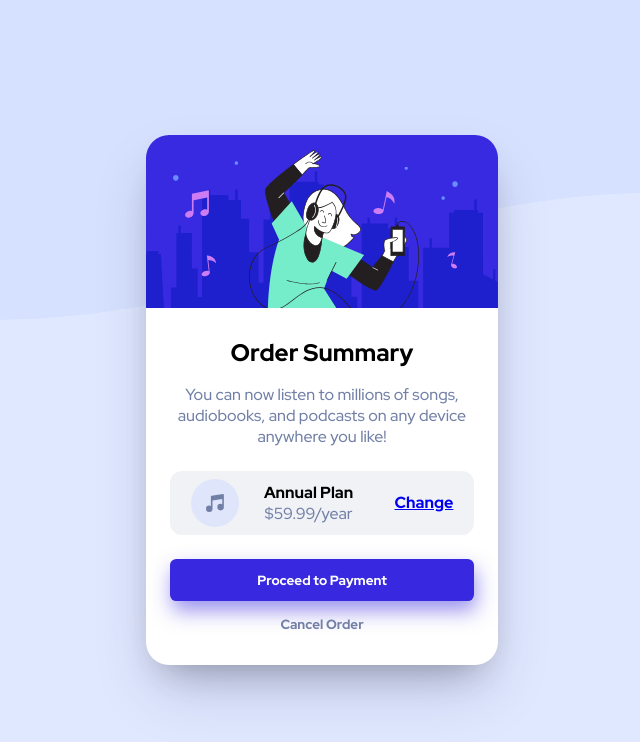
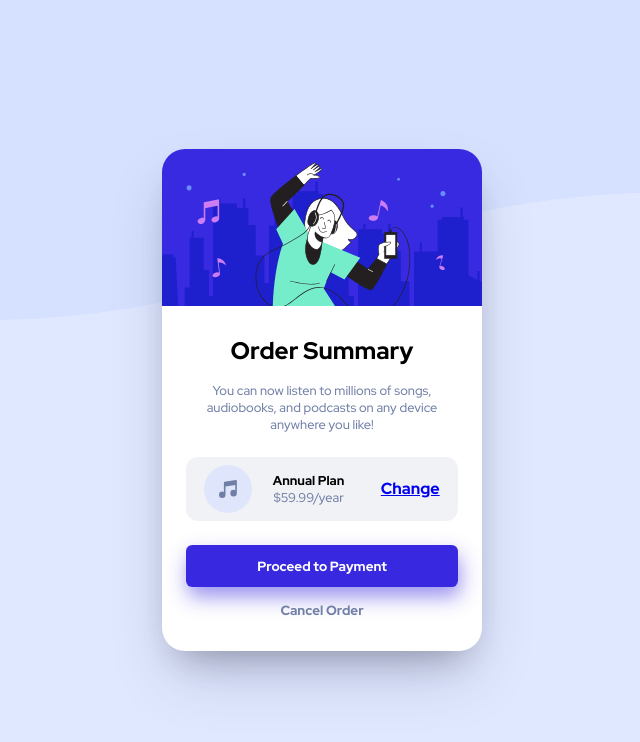
Before and after one commit to 197naveen/order-summary-component, a plain HTML site: page index.html in a window 1280 px wide. Shown: the whole page, without its empty margins (318-958 px from the left). Drawn offline with Linux system fonts and the light colour scheme.

Commit message:
final modification

```diff
--- a/index.html
+++ b/index.html
@@ -23,7 +23,7 @@
         device anywhere you like!</p>
 
       <div class="price-tag">
-        <img src="/order-summary-component/images/icon-music.svg" alt="music icon" />
+        <img class="icon1" src="/order-summary-component/images/icon-music.svg" alt="music icon" />
 
         <div class="price-plan">
           <span class="price-plan-1">Annual Plan</span><br>
--- a/style.css
+++ b/style.css
@@ -26,6 +26,7 @@ body {
 
 h2 {
     font-weight: bolder;
+    font-size: 1.5rem;
 }
 
 .hero-image {
@@ -102,13 +103,23 @@ input:hover {
 
 .p1 {
     margin: 1rem 0;
+    font-size: 0.8rem;
+}
+
+.price-plan {
+    font-size: 0.8rem;
+}
+
+.icon1 {
+    max-width: 100%;
 }
 
 @media screen and (min-width:375px) {
 
     .order-summary {
-        max-width: 22rem;
-        margin: auto 1.5rem;
+        max-width: 20rem;
+        margin: auto auto;
+
     }
 
     body {
```
